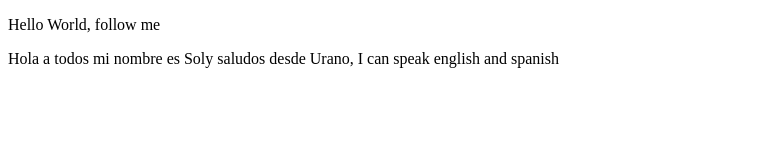
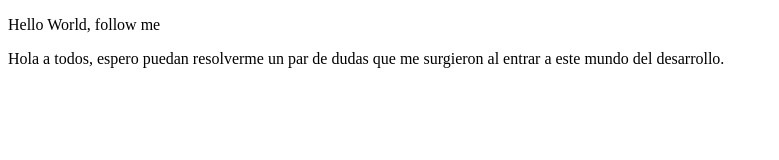
Before and after one commit to BetoCarr/projectDemoCursoPrework, a plain HTML site: page index.html in a window 1280 px wide. Shown: the whole page, without its empty margins (0-779 px from the left). Drawn offline with Linux system fonts and the light colour scheme.

Commit message:
Cambios agregados sobre dudas

```diff
--- a/index.html
+++ b/index.html
@@ -4,11 +4,11 @@
     <meta charset="UTF-8">
     <meta http-equiv="X-UA-Compatible" content="IE=edge">
     <meta name="viewport" content="width=device-width, initial-scale=1.0">
-    <title>Hola Mundo lml</title>
+    <title>Hola Mundo </title>
 </head>
 <body>
     <p>Hello World, follow me
-       <p>Hola a todos mi nombre es Soly saludos desde Urano, I can speak english and spanish
+       <p>Hola a todos, espero puedan resolverme un par de dudas que me surgieron al entrar a este mundo del desarrollo.
 
        </p>
     </p>
```
